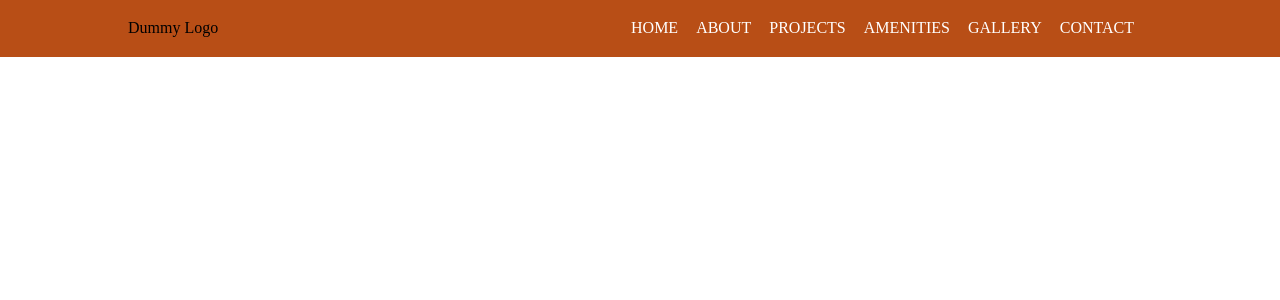
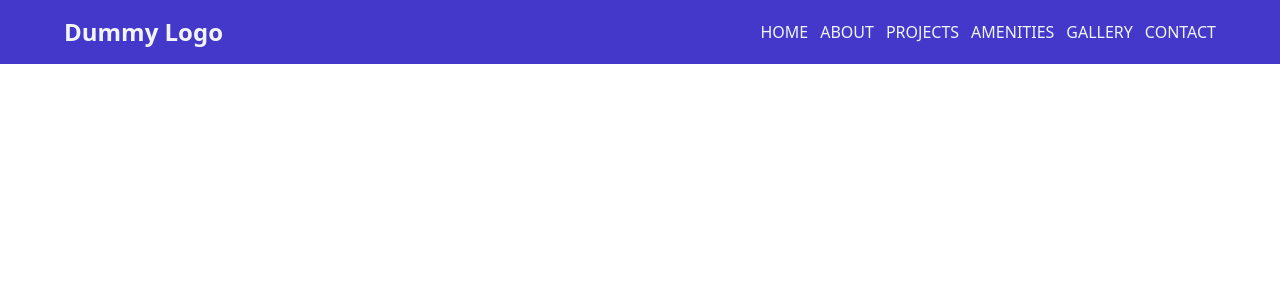
Before and after one commit to satyammishra0/React-begin, a React (Create React App) app: page / in a window 1280 px wide. Shown: the top 300 px of the page. Built offline with nearby package versions, Linux system fonts and the light colour scheme.

Commit message:
remove custom style and added tailwind

```diff
--- a/src/Navbar.js
+++ b/src/Navbar.js
@@ -3,49 +3,62 @@ import React from "react";
 const NavBar = () => {
   return (
     <header
-      className="header sticky-header width-100 utility_flex-center-between sticky-header"
+      className="bg-indigo-700 flex justify-between items-center px-16 py-4"
       id="main_website_header"
     >
       <div className="header-logo">
-        <h1>Dummy Logo</h1>
+        <h1 className="text-2xl font-bold text-slate-100">Dummy Logo</h1>
       </div>
-      <nav>
-        <ul className="nav-list utility_flex utility_flex-center-center">
+      <ul className="flex items-center gap-x-3 ">
         <li className="nav-links">
-            <a href="#"> HOME</a>
+          <a
+            href="#"
+            className="text-slate-100 font-normal hover:text-indigo-300 transiiton-all ease duration-300"
+          >
+            HOME
+          </a>
         </li>
         <li className="nav-links">
-            <a href="#"> ABOUT</a>
+          <a
+            href="#"
+            className="text-slate-100 font-normal hover:text-indigo-300 transiiton-all ease duration-300"
+          >
+            ABOUT
+          </a>
         </li>
         <li className="nav-links">
-            <a href="#"> PROJECTS</a>
-            <div className="sub-menu sub-menu-car" id="sub_menu">
-              <div className="sub-menu-child w-100 ">
-                <ul className="w-100 py-2">
-                  <li className="w-100">
-                    <a className="w-100" href="#">
-                      Project Aevum
+          <a
+            href="#"
+            className="text-slate-100 font-normal hover:text-indigo-300 transiiton-all ease duration-300"
+          >
+            PROJECTS
           </a>
         </li>
-                  <li className="w-100">
-                    <a className="w-100" href="#">
-                      Project Aria
+        <li className="nav-links">
+          <a
+            href="#"
+            className="text-slate-100 font-normal hover:text-indigo-300 transiiton-all ease duration-300"
+          >
+            AMENITIES
           </a>
         </li>
-                </ul>
-              </div>
-            </div>
+        <li className="nav-links">
+          <a
+            href="#"
+            className="text-slate-100 font-normal hover:text-indigo-300 transiiton-all ease duration-300"
+          >
+            GALLERY
+          </a>
         </li>
         <li className="nav-links">
-            <a href="#"> AMENITIES</a>
+          <a
+            href="#"
+            className="text-slate-100 font-normal hover:text-indigo-300 transiiton-all ease duration-300"
+          >
+            CONTACT
+          </a>
         </li>
-          <li className="nav-links">
-            <a href="#"> GALLERY</a>
-          </li>
-          <li className="nav-links">
-            <a href="#"> CONTACT</a>
-          </li>
-          <li className="nav-links">
+        {/* <li className="nav-links">
             <a href="https://www.instagram.com/futeragroup/">
               <i className="bx bxl-instagram"></i>
             </a>
@@ -55,24 +68,8 @@ const NavBar = () => {
             <a href="https://www.youtube.com/@Futeragroup">
               <i className="bx bxl-youtube"></i>
             </a>
-          </li>
+          </li> */}
       </ul>
-      </nav>
-      {/* <!-- --------------------- -->
-    <!-- Mobile nav styling here -->
-    <!-- --------------------- --> */}
-      <div className="mobile-navbar-btn">
-        <i
-          className="bx bx-menu mobile-nav-icon"
-          id="menu-icon"
-          name="menu-sharp"
-        ></i>
-        <i
-          className="bx bx-home mobile-nav-icon"
-          id="close-icon"
-          name="close-sharp"
-        ></i>
-      </div>
     </header>
   );
 };
--- a/src/global.css
+++ /dev/null
@@ -1,48 +0,0 @@
-* {
-  margin: 0;
-  padding: 0;
-  box-sizing: border-box;
-  /* font-family: "Antonio", sans-serif; */
-  font-family: "Roboto Slab", serif;
-  list-style: none;
-  text-decoration: none;
-}
-
-:root {
-  --greenish-blue: #3fb9be;
-  --light-black: #3f4346;
-  --slight-blue: #a0b2be;
-  --black: #000;
-  --white: #fff;
-  --gray: #e0e0e0;
-  --section-padding: 5%;
-  /* --font-antonio: "Antonio", sans-serif; */
-  --font-antonio: "Roboto Slab", serif;
-  /* --font-pt-sans: "PT Sans Narrow", sans-serif; */
-  --font-pt-sans: "Roboto Slab", serif;
-  --dark-blue: #b84e16;
-  --dark-orange: #b84e16;
-  --gray-bg: #ccc;
-}
-
-html {
-  scroll-behavior: smooth;
-  overflow-x: hidden;
-}
-
-body {
-  overflow-x: hidden;
-}
-
-button {
-  border: none;
-  outline: none;
-}
-
-input {
-  outline: none;
-}
-
-textarea {
-  outline: none;
-}
--- a/src/header.css
+++ /dev/null
@@ -1,274 +0,0 @@
-/* --------------------- */
-/* Discalimer Box starts here */
-/* --------------------- */
-
-.dialog {
-  display: none;
-  position: fixed;
-  top: 0;
-  left: 0;
-  z-index: 10000;
-  width: 100%;
-  height: 100%;
-  background-color: rgba(0, 0, 0, 0.5);
-}
-
-.dialog-content {
-  /* background-color: #b84e16; */
-  background-color: #767676;
-  width: 60%;
-  margin: 5% auto;
-  padding: 20px;
-  border-radius: 7px;
-}
-
-.dialog-content > p {
-  font-size: 12px;
-  letter-spacing: 0.8px;
-  line-height: 1.3;
-  word-spacing: 1px;
-  margin-bottom: 3%;
-}
-
-.dialog h2 {
-  text-transform: uppercase;
-  margin-bottom: 3%;
-  text-align: center;
-}
-
-.dialog button {
-  padding: 10px 20px;
-  background-color: #000;
-  color: #fff;
-  border: none;
-  border-radius: 5px;
-  cursor: pointer;
-  transition: all 0.3s ease;
-  border: 1px solid #fff;
-}
-
-.dialog button:hover {
-  background-color: #b84e16;
-}
-
-/* --------------------- */
-/* TOP Header desing */
-/* --------------------- */
-
-.top-header-bg {
-  /* background-image: url(../../Futera/futera-10.jpg); */
-  height: 30vh;
-  position: relative;
-  z-index: -1;
-}
-
-.top-header-bg-overlay {
-  position: absolute;
-  top: 0;
-  left: 0;
-  width: 100%;
-  height: 100%;
-  background-color: #000000ab;
-}
-
-.top-header-bg-overlay > h2 {
-  font-size: 45px;
-  color: #fff;
-}
-
-/* --------------------- */
-/* Header desing For mobile */
-/* --------------------- */
-
-.header {
-  padding: 0.5% 10%;
-  position: fixed;
-  width: 100%;
-  top: 0;
-  z-index: 1000;
-  left: 0;
-  background-color: var(--dark-blue);
-  /* background-color: transparent; */
-}
-
-.header-logo > a > h2 {
-  color: var(--dark-blue);
-  font-size: 40px;
-  width: 100%;
-}
-
-.nav-list {
-  gap: 18px;
-}
-
-.nav-links > a {
-  font-size: 16px;
-  color: var(--white);
-  transition: all 0.3s;
-  font-weight: 500;
-}
-
-.nav-links > a:hover {
-  color: var(--greenish-blue);
-}
-
-.mobile-navbar-btn > i {
-  color: #fff;
-  font-size: 25px;
-}
-
-.mobile-navbar-btn {
-  display: none;
-  background-color: transparent;
-  cursor: pointer;
-}
-
-#close-icon {
-  display: none;
-}
-
-.nav-links {
-  transition: 0.3s;
-  position: relative;
-  padding: 10px 0;
-}
-
-.sub-menu {
-  position: absolute;
-  margin-top: 10px;
-  height: fit-content;
-  /* padding: 10px 5px; */
-  overflow: hidden;
-  z-index: 5;
-  line-height: 2;
-  height: 0px;
-  width: max-content;
-  left: 0%;
-  transition: 0.3s;
-  box-shadow: rgba(0, 0, 0, 0.1) 0px 20px 25px -5px,
-    rgba(0, 0, 0, 0.04) 0px 10px 10px -5px;
-  background-color: #3fb9be;
-  transform: translateY(20%);
-}
-
-.sub-menu > div {
-  display: inline-flex;
-}
-
-.sub-menu > div > ul > li > a {
-  color: #fff;
-  font-weight: 500;
-  font-size: 14px;
-  padding: 8px 15px;
-  display: block;
-  transition: 0.4s;
-}
-
-.sub-menu > div > ul > li > a:hover {
-  color: #000;
-}
-
-.nav-links:hover .sub-menu {
-  height: fit-content;
-  transform: translateY(0%);
-}
-
-/* ----------------------- */
-/* ----------- Header  */
-/* ----------------------- */
-
-.header-logo > a > img {
-  height: 52px;
-  width: 100%;
-}
-
-.nav-list {
-  gap: 18px;
-}
-
-.nav-links > a {
-  font-size: 16px;
-  color: var(--white);
-  transition: all 0.3s;
-  font-weight: 500;
-}
-
-.nav-links > a:hover {
-  color: var(--greenish-blue);
-}
-
-.mobile-navbar-btn {
-  display: none;
-  cursor: pointer;
-}
-
-@media screen and (max-width: 768px) {
-  /* ----------------------- */
-  /* ----------- Discalimer */
-  /* ----------------------- */
-  .dialog-content {
-    background-color: #b84e16;
-    color: #fff;
-    width: 90%;
-    padding: 20px;
-    border-radius: 7px;
-    height: 50vh;
-    overflow-y: scroll;
-    margin: 35% 5%;
-  }
-  /* ----------------------- */
-  /* ----------- Header  */
-  /* ----------------------- */
-
-  .mobile-navbar-btn {
-    z-index: 999;
-    display: block;
-  }
-
-  .header-logo > a > img {
-    height: 60px;
-  }
-
-  .header {
-    position: relative;
-  }
-
-  .nav-list.utility_flex {
-    width: 100%;
-    padding: 5% 0;
-    background-color: var(--dark-blue);
-    color: var(--white);
-    position: absolute;
-    top: 0;
-    left: 0%;
-    display: flex;
-    justify-content: center;
-    align-items: center;
-    flex-direction: column;
-    transform: translateX(100%);
-    transition: all 0.3s linear;
-    z-index: 100;
-    opacity: 0;
-    visibility: hidden;
-    pointer-events: none;
-  }
-
-  .active .nav-list {
-    opacity: 1;
-    visibility: visible;
-    transform: translateX(0);
-    pointer-events: auto;
-  }
-
-  .active #menu-icon {
-    display: none;
-  }
-
-  .active #close-icon {
-    display: block;
-  }
-
-  .nav-links > a {
-    font-size: 21px;
-  }
-}
--- a/src/index.js
+++ b/src/index.js
@@ -1,8 +1,5 @@
 import React from "react";
 import ReactDOM from "react-dom";
 import App from "./App";
-import "./header.css";
-import "./utility.css";
-import "./global.css";
 
 ReactDOM.render(<App />, document.getElementById("root"));
```
Lines whose indentation alone changed are shown as unchanged.
